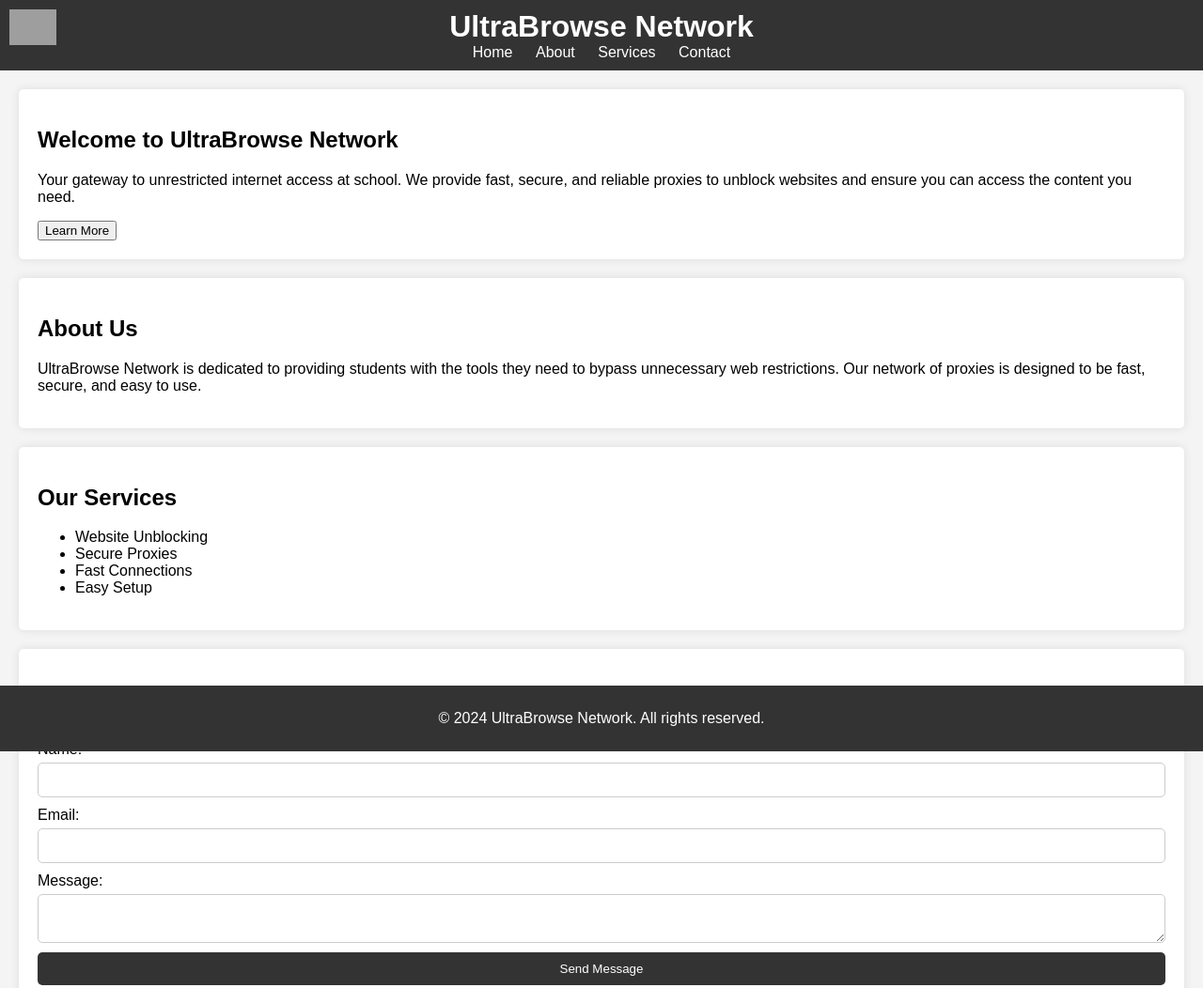
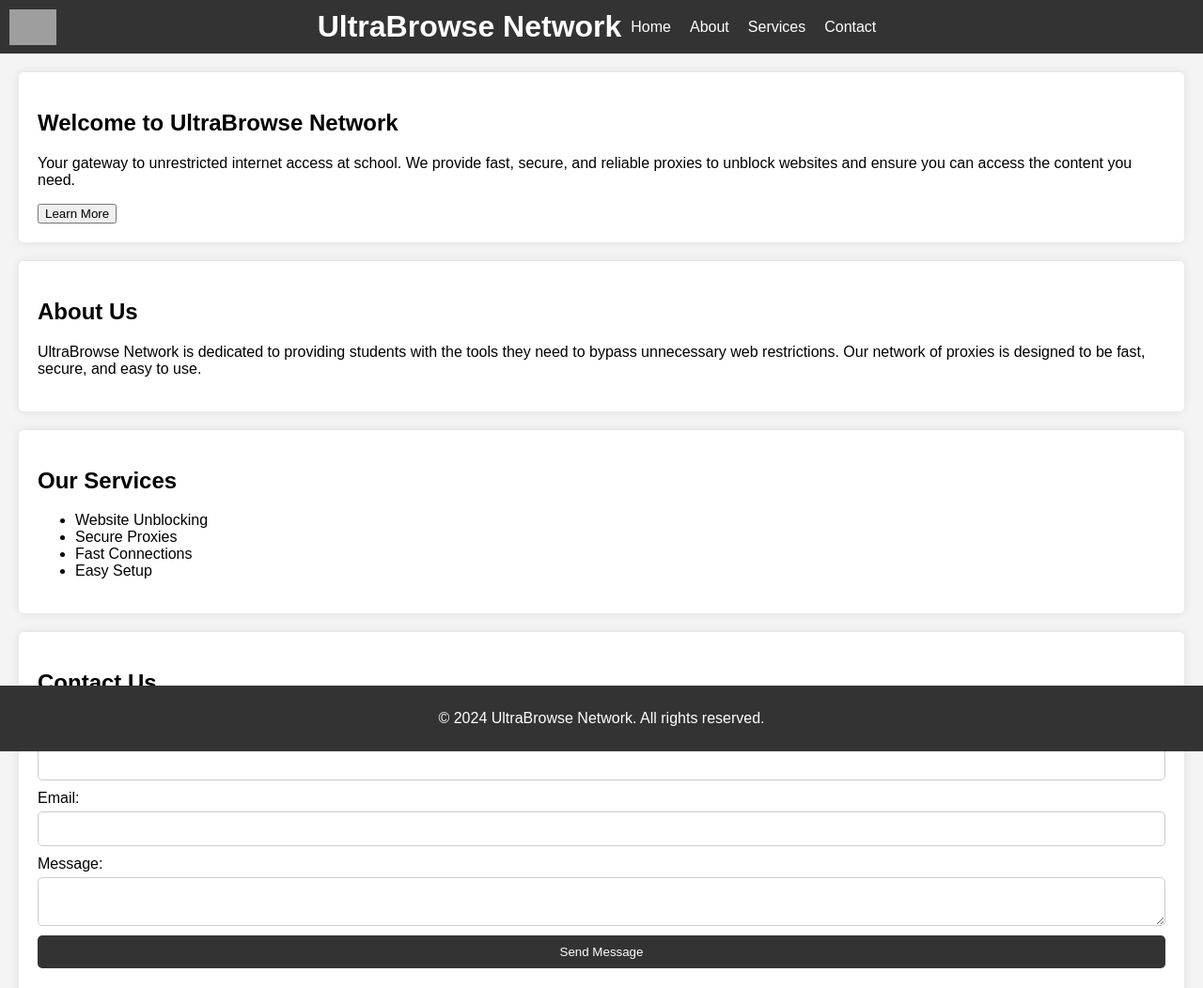
Before and after one commit to UltraBrowse/ultrabrowse.com, a plain HTML site: page index.html in a window 1280 px wide. Shown: the whole page at 94% size. Drawn offline with Linux system fonts and the light colour scheme; grey boxes are pictures that could not be loaded.

Commit message:
Update style.css

```diff
--- a/style.css
+++ b/style.css
@@ -9,13 +9,15 @@ header {
     background-color: #333;
     color: white;
     padding: 10px 0;
+    position: relative;
+    display: flex;
+    justify-content: center;
+    align-items: center;
     text-align: center;
-    position: relative;
 }
 
 header h1 {
     margin: 0;
-    padding-left: 0px;
 }
 
 #logo-container {
@@ -33,6 +35,8 @@ nav ul {
     list-style: none;
     padding: 0;
     margin: 0;
+    display: flex;
+    justify-content: center;
 }
 
 nav ul li {
```
